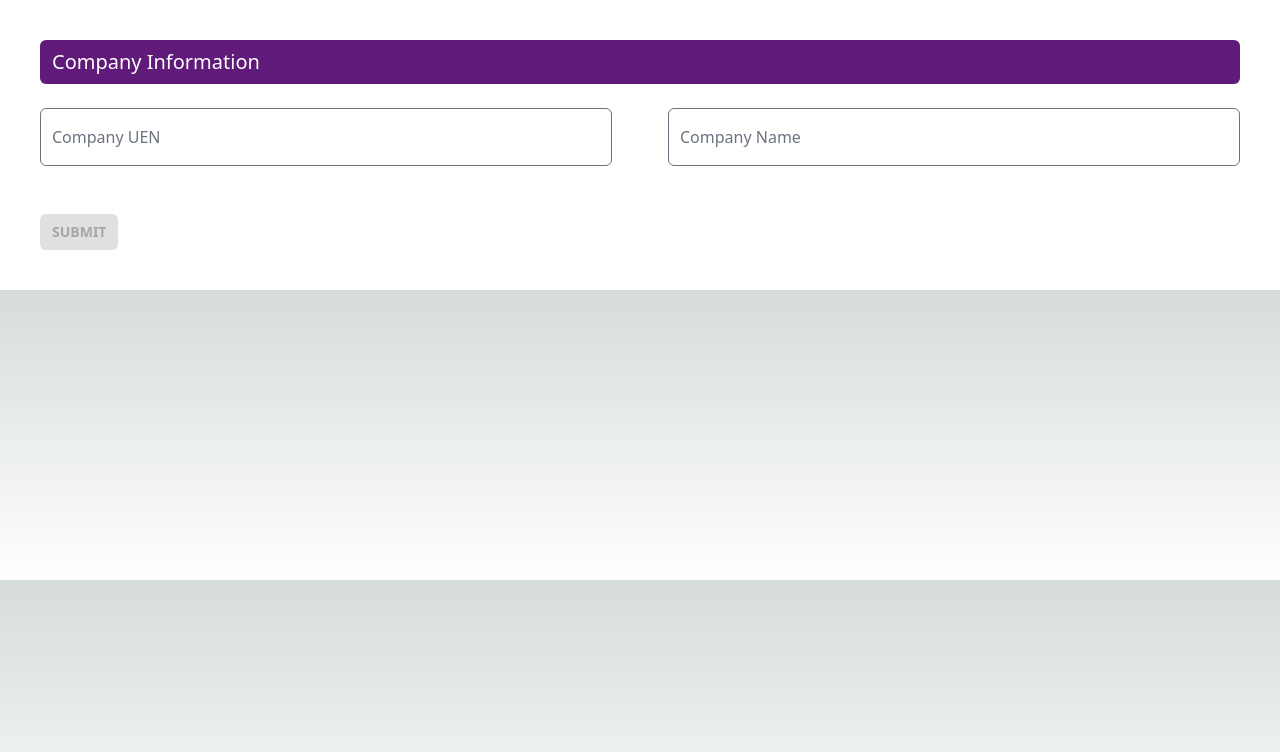
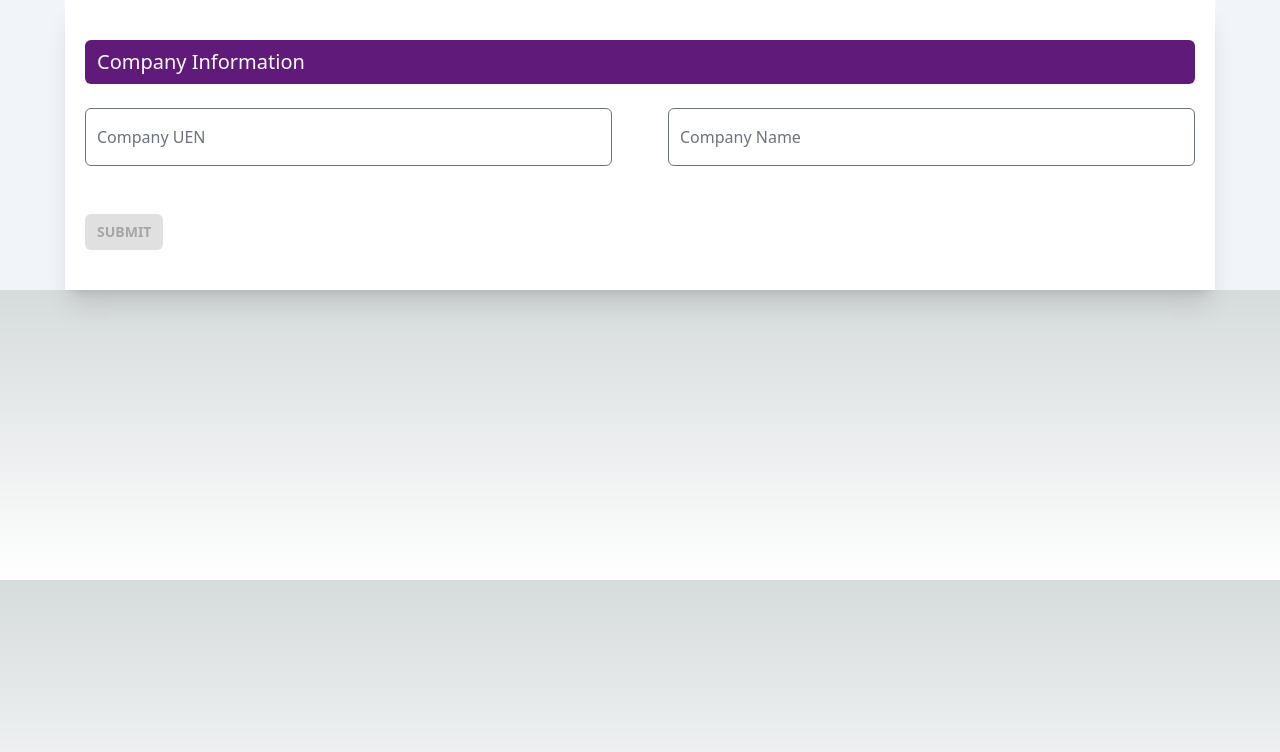
Before and after one commit to mrgk21/credilinq-frontend, a Next.js app: page / in a window 1280 px wide. Shown: the top 752 px of the page. Built offline with nearby package versions, Linux system fonts and the light colour scheme.

Commit message:
style: corrected background and centering

```diff
--- a/src/components/forms/newVendor/vendor.form.tsx
+++ b/src/components/forms/newVendor/vendor.form.tsx
@@ -77,7 +77,7 @@ const NewVendorForm = () => {
 	return (
 		<form
 			onSubmit={(e: React.FormEvent<RegisterForm>) => handleSubmit(e)}
-			className="space-y-6 p-10"
+			className="mx-auto max-w-[1150px] space-y-6 bg-white px-5 py-10 shadow-xl"
 		>
 			<FormSubHeader text="Company Information" />
 			<section className="grid grid-cols-2 gap-14">
--- a/src/pages/index.tsx
+++ b/src/pages/index.tsx
@@ -2,7 +2,7 @@ import VendorForm from "@src/components/forms/newVendor/vendor.form";
 
 const Home = () => {
 	return (
-		<div className="bg-white">
+		<div className="bg-slate-100">
 			<VendorForm />
 		</div>
 	);
```
